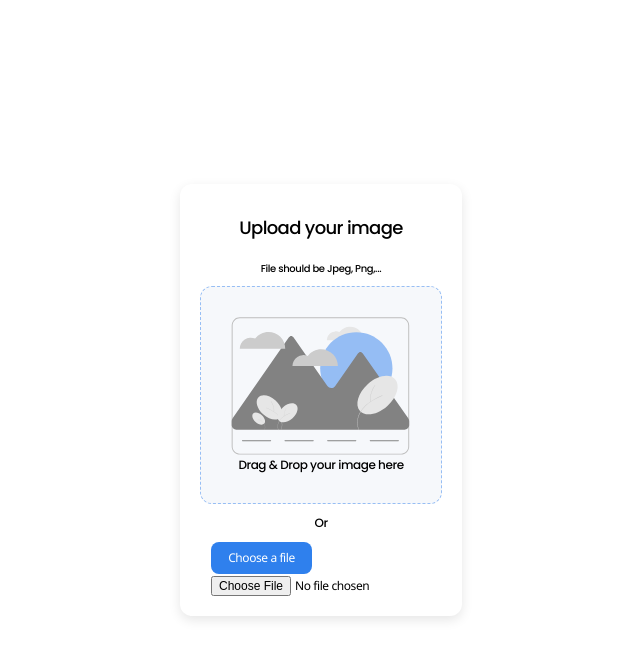
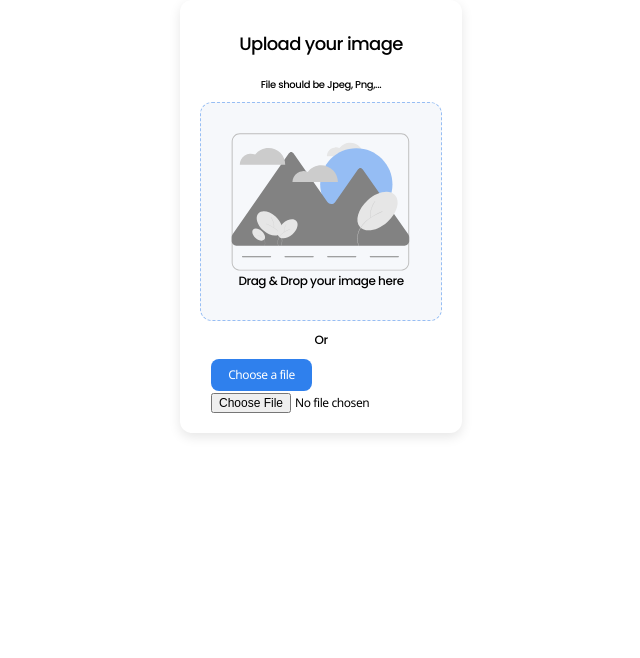
Before and after one commit to halimyusuf/image-uploader, a Next.js app: page / in a window 1280 px wide. Shown: the top 658 px of the page, without its empty margins (319-959 px from the left). Built offline with nearby package versions, Linux system fonts and the light colour scheme.

Commit message:
refactor

```diff
--- a/pages/index.js
+++ b/pages/index.js
@@ -5,14 +5,14 @@ import styles from "../styles/Home.module.css";
 
 export default function Home() {
   return (
-    <div className={styles.container}>
+    <div>
       <Head>
         <title>Create Next App</title>
         <meta name="description" content="Generated by create next app" />
         <link rel="icon" href="/favicon.ico" />
       </Head>
 
-      <main className={styles.main}>
+      <main>
         <div className="cont">
           <div className="box">
             <ImageUploader />
```
